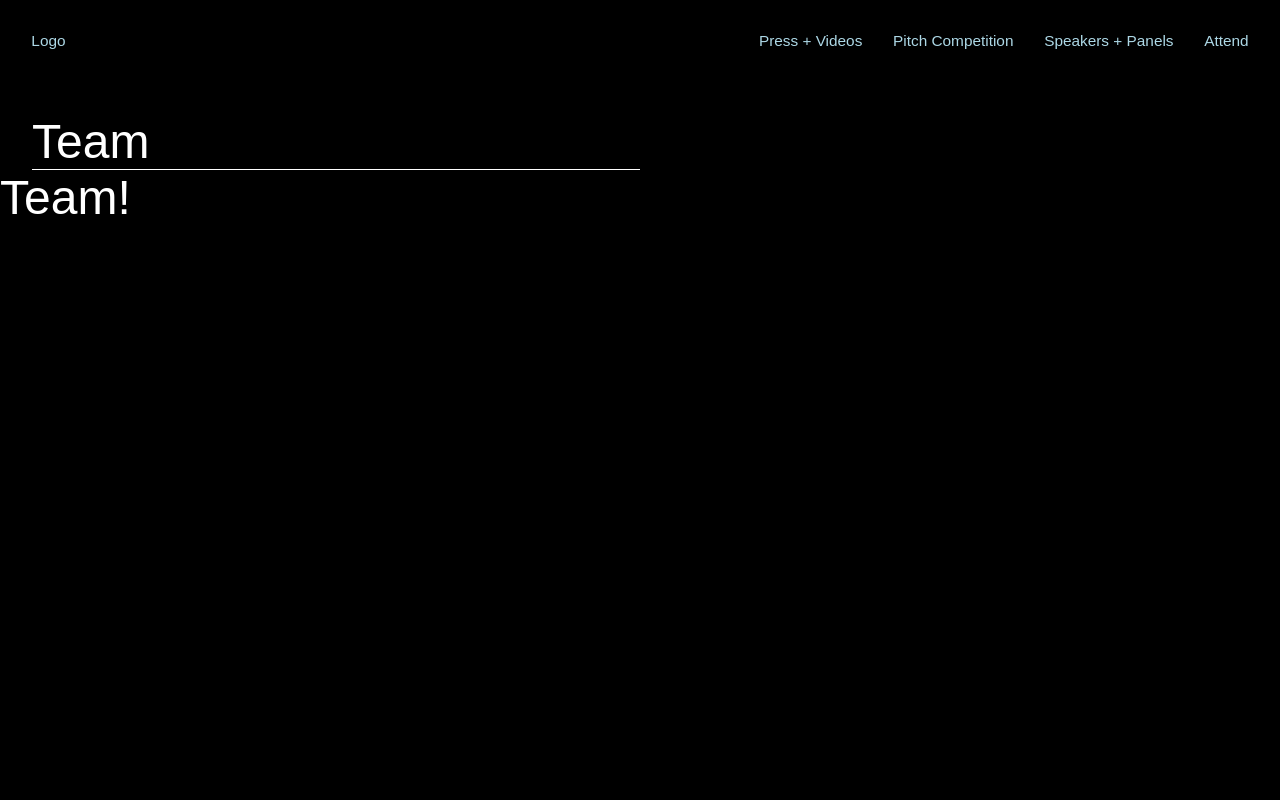
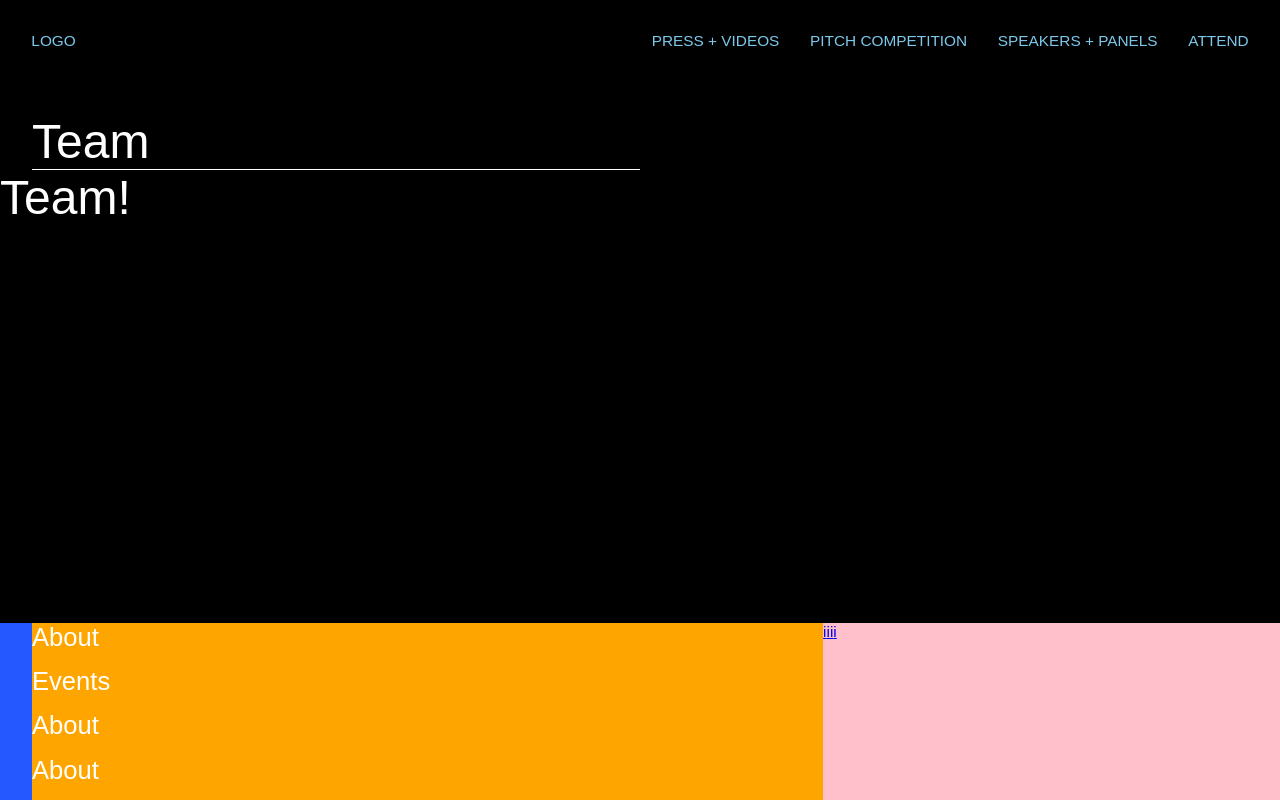
Before and after one commit to juliet29/sabf_2022, a Gatsby site: page /team in a window 1280 px wide. Built offline with nearby package versions, Linux system fonts and the light colour scheme; Gatsby itself is replaced by a stand-in of ours.

Commit message:
start footer

```diff
--- /dev/null
+++ b/src/components/navigation/footer.tsx
@@ -0,0 +1,91 @@
+import { Link } from 'gatsby';
+import React from 'react';
+import styled from 'styled-components';
+import {edgeSpace, secondaryAccentColor } from 'styles/theme';
+
+const StyledFooter = styled.footer`
+  margin-top: ${edgeSpace + "em"};;
+  padding-left: ${edgeSpace + "em"};
+  padding-right: ${edgeSpace + "em"};
+  background-color: ${secondaryAccentColor};
+  display: flex;
+  flex-direction: row;
+  position: fixed;
+  bottom: 0;
+  width: 100%;
+
+
+`;
+
+const LeftColumn = styled.div`
+    background-color: orange;
+    flex-grow: 1.5;
+
+`;
+
+const RightColumn = styled.div`
+    background-color: pink;
+    flex-grow: 1;
+
+`;
+
+const FooterMenu = styled.div`
+    display: flex;
+    flex-direction: column;
+
+`;
+
+const FooterMenuItem = styled(Link)`
+    color: white;
+    text-decoration: none;
+    margin-bottom: 1em;
+
+`;
+
+const SocialLinksMenu = styled.div`
+
+`;
+
+const SocialLinksItem = styled(Link)`
+
+`;
+
+const TextInfo = styled.div`
+
+`;
+
+
+const instagramLink = "https://www.instagram.com/stanford_abc/?hl=en"
+
+interface FooterProps {
+    // : string;
+}
+
+const Footer: React.FC<FooterProps> = ({  }) => {
+    return (
+
+       <StyledFooter>
+           <LeftColumn>
+            <FooterMenu>
+                <FooterMenuItem to="/"><h2>About</h2></FooterMenuItem>
+                <FooterMenuItem to="/attend"><h2>Events</h2></FooterMenuItem>
+                <FooterMenuItem to="/team"><h2>About</h2></FooterMenuItem>
+                <FooterMenuItem to="/press"><h2>About</h2></FooterMenuItem>
+            </FooterMenu>
+           </LeftColumn>
+           <RightColumn>
+               <SocialLinksMenu>
+                   <SocialLinksItem to={instagramLink} >i</SocialLinksItem>
+                   <SocialLinksItem to={instagramLink} >i</SocialLinksItem>
+                   <SocialLinksItem to={instagramLink} >i</SocialLinksItem>
+                   <SocialLinksItem to={instagramLink} >i</SocialLinksItem>
+               </SocialLinksMenu>
+               <TextInfo></TextInfo>
+           </RightColumn>
+
+
+       </StyledFooter>
+    );
+};
+
+export default Footer;
--- a/src/components/navigation/layout.tsx
+++ b/src/components/navigation/layout.tsx
@@ -4,6 +4,7 @@ import mainTheme from 'styles/theme'
 import styled, { ThemeProvider} from 'styled-components'
 import { GlobalStyle } from 'styles/globalStyles'
 import {edgeSpace } from 'styles/theme';
+import Footer from './footer';
 
 
 // const Body = styled.body`
@@ -46,6 +47,7 @@ const Layout: React.FC<LayoutProps> = ({ pageTitle, children }) => {
                     </Header>
 
                     {children}
+                    <Footer></Footer>
                 </body>
             </html>
         </ThemeProvider>
--- a/src/components/navigation/navBar.tsx
+++ b/src/components/navigation/navBar.tsx
@@ -1,8 +1,7 @@
 import { Link } from 'gatsby';
 import React from 'react';
 import styled from 'styled-components';
-import { SectionSeperator } from 'styles/sharedStyles';
-import {lightColor} from 'styles/theme'
+import { primaryAccentColor} from 'styles/theme';
 
 interface NavBarProps {
     // : string;
@@ -37,10 +36,17 @@ const NavMenuDiv = styled.div`
 `;
 
 export const NavLink = styled(Link)`
-  color: lightblue;
+  color: ${primaryAccentColor};
   margin-left: 1em;
   margin-right: 1em;
   text-decoration: none;
+  text-transform: uppercase;
+  transition:  0.3s all ease-in-out;
+
+  :hover {
+        color: white;
+        text-decoration: underline;
+    }
 
 `;
 
--- a/src/styles/theme.ts
+++ b/src/styles/theme.ts
@@ -2,9 +2,15 @@ import { DefaultTheme } from 'styled-components';
 
 
 // hack untill figure out problem with global styles and typescript...
+
+const skyBlue = "#7DC9EC" //primary accent color
+const electricBlue = "#2558FE"
+
+
 export const darkColor = "#000000" // '#1e1e1e' //"#000000"
 export const lightColor = '#00021f'
-export const skyBlue = "#7DC9EC"
+export const primaryAccentColor = skyBlue
+export const secondaryAccentColor = electricBlue
 export const fontFamily = 'Arial, Helvetica, sans-serif'
 export const edgeSpace= 2
 
```
Also changed, not shown: src/components/general/form.tsx (+5 -6 lines).
